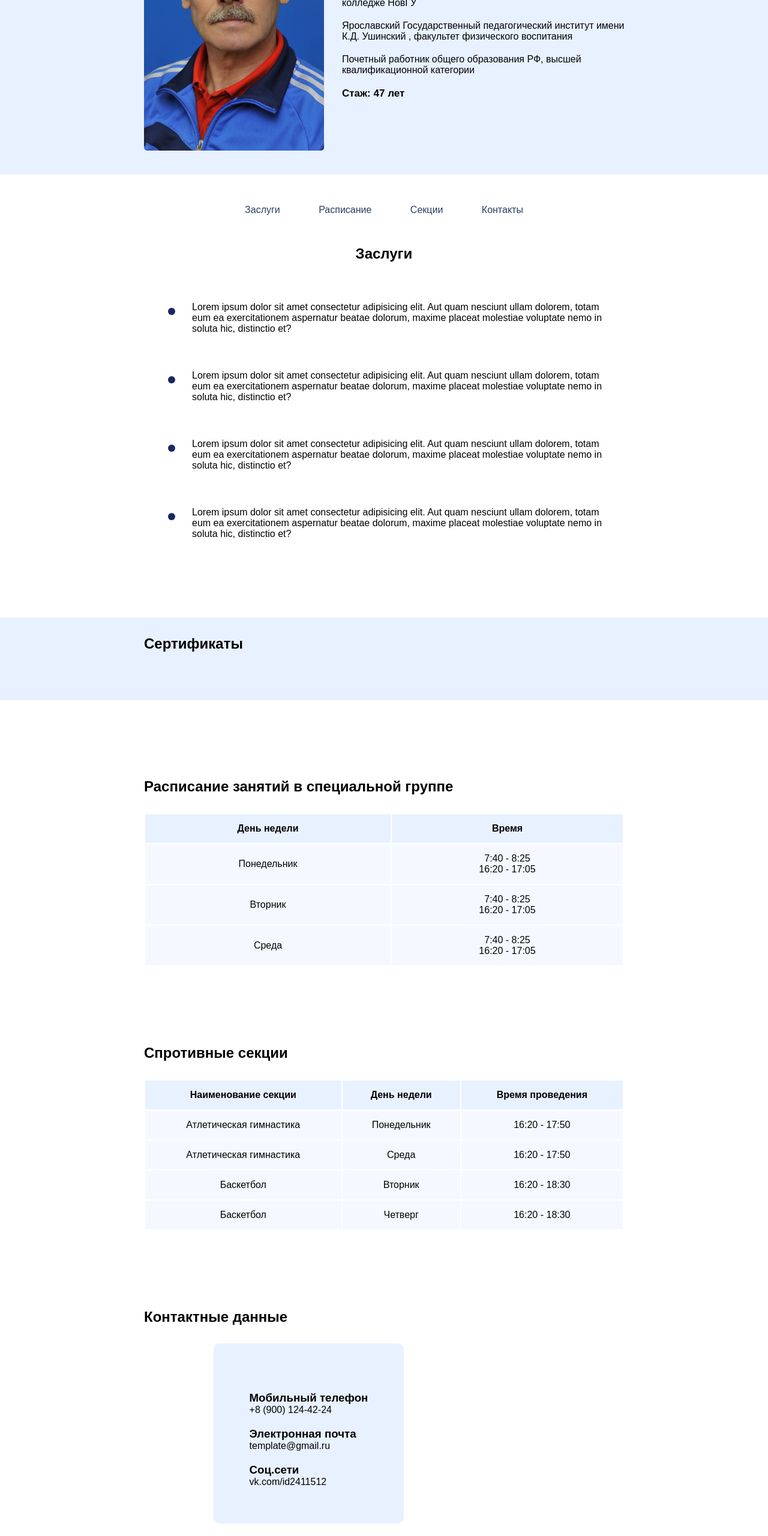
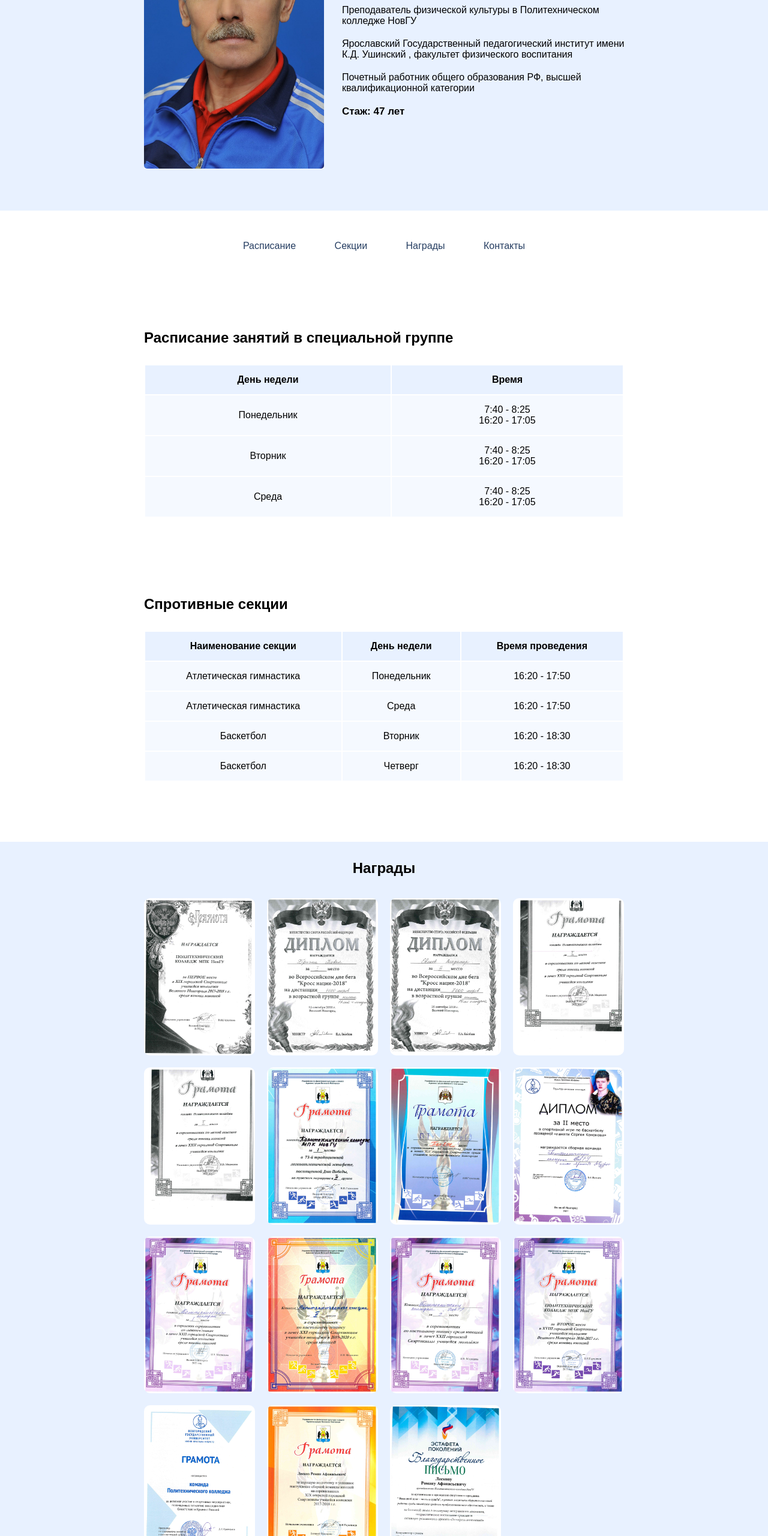
Before and after one commit to chooll/roman-ptk, a plain HTML site: page index.html in a window 1280 px wide. Shown: the part 240-2800 px from the top of the page at 60% size. Drawn offline with Linux system fonts and the light colour scheme.

Commit message:
Add files via upload

```diff
--- a/index.html
+++ b/index.html
@@ -27,51 +27,16 @@
     </section>
 
     <section class="nav-bar container">
-        <a href="#">Заслуги</a>
         <a href="#schedule">Расписание</a>
         <a href="#section">Секции</a>
+        <a href="#achive">Награды</a>
 
-        <a href="#">Контакты</a>
+        <a href="#contact">Контакты</a>
 
 
     </section>
 
-    <section class="achivment container">
-        <h1 class="center">Заслуги</h1>
 
-        <div class="achiv">
-            <div class="round"></div>
-            <p>Lorem ipsum dolor sit amet consectetur adipisicing elit. Aut quam nesciunt ullam dolorem, totam eum ea exercitationem aspernatur beatae dolorum, maxime placeat molestiae voluptate nemo in soluta hic, distinctio et?</p>
-        </div>
-
-        <div class="achiv">
-            <div class="round"></div>
-            <p>Lorem ipsum dolor sit amet consectetur adipisicing elit. Aut quam nesciunt ullam dolorem, totam eum ea exercitationem aspernatur beatae dolorum, maxime placeat molestiae voluptate nemo in soluta hic, distinctio et?</p>
-        </div>
-
-        <div class="achiv">
-            <div class="round"></div>
-            <p>Lorem ipsum dolor sit amet consectetur adipisicing elit. Aut quam nesciunt ullam dolorem, totam eum ea exercitationem aspernatur beatae dolorum, maxime placeat molestiae voluptate nemo in soluta hic, distinctio et?</p>
-        </div>
-
-        <div class="achiv">
-            <div class="round"></div>
-            <p>Lorem ipsum dolor sit amet consectetur adipisicing elit. Aut quam nesciunt ullam dolorem, totam eum ea exercitationem aspernatur beatae dolorum, maxime placeat molestiae voluptate nemo in soluta hic, distinctio et?</p>
-        </div>
-
-        </div>
-    </section>
-
-    <section class="blue-back" id="">
-        <div class="sertificat container">
-            <h1 class="name-block">Сертификаты</h1>
-            <div class="image-box">
-                <div class="image"></div>
-                <div class="image"></div>
-                <div class="image"></div>
-            </div>
-        </div>
-    </section>
 
     <section class="container marg" id="schedule">
         <h1 class="name-block">Расписание занятий в специальной группе</h1>
@@ -98,7 +63,7 @@
     </section>
 
 
-    <section class="container" id="section">
+    <section class="container marg" id="section">
         <h1 class="name-block">Спротивные секции</h1>
         <table class="section">
             <tr class="header-table"><th>Наименование секции</th>
@@ -130,7 +95,33 @@
         </table>
     </section>
 
-    <section class="container marg">
+    <div class="blue-back">
+        <section class="achivment container ">
+            <h1 class="center">Награды</h1>
+
+            <section class="achivment-block" id="achive">
+                <img src="image/1.jpg">
+                <img src="image/2.jpg">
+                <img src="image/3.jpg">
+                <img src="image/4.jpg">
+                <img src="image/5.jpg">
+                <img src="image/7.jpg">
+                <img src="image/8.jpg">
+                <img src="image/9.jpg">
+                <img src="image/10.jpg">
+                <img src="image/11.jpg">
+                <img src="image/12.jpg">
+                <img src="image/13.jpg">
+                <img src="image/15.jpg">
+                <img src="image/16.jpg">
+                <img src="image/17.jpg">
+            </section>
+            </div>
+        </section>
+    </div>
+
+
+    <section class="container marg" id="contact">
         <h1 class="name-block">Контактные данные</h1>
         <div class="split">
             <div class="contact">
@@ -155,4 +146,6 @@
     </section>
 </body>
 
+<script src="script/index.js"></script>
+
 </html>
--- /dev/null
+++ b/script/index.js
@@ -0,0 +1,9 @@
+function fillImage() {
+    let elem = document.getElementById("achive");
+
+    for (let i = 1; i != 17; i ++) {
+        let pic = new Image();
+        pic.scr = "image/" + i + ".jpg";
+        elem.appendChild(pic);
+    }
+}
--- a/style/style.css
+++ b/style/style.css
@@ -39,6 +39,7 @@ img {
 
 .blue-back {
     background-color: #E8F1FF;
+    padding: 30px;
 }
 
 .nav-bar {
@@ -97,7 +98,7 @@ img {
 .split {
     display: grid;
     grid-template-columns: auto auto;
-    gap: 20px;
+    gap: 30px;
 }
 
 .contact {
@@ -145,3 +146,19 @@ table {
 .map {
     background-color: white;
 }
+
+.achivment-block {
+    display: grid;
+    grid-template-columns: auto auto auto auto;
+    margin: 0 auto;
+    gap: 20px;
+}
+
+.achivment-block > img {
+    border-radius: 10px;
+
+}
+
+.achivment-block > img:hover {
+    box-shadow: 0px 1px 9px 1px rgba(103, 19, 213, 0.25);
+}
```
Also changed, not shown: image/1.jpg (added), image/10.jpg (added), image/11.jpg (added), image/12.jpg (added), image/13.jpg (added), image/15.jpg (added), image/16.jpg (added), image/17.jpg (added), image/2.jpg (added), image/3.jpg (added), image/4.jpg (added), image/5.jpg (added), image/7.jpg (added), image/8.jpg (added), 1 more files.
